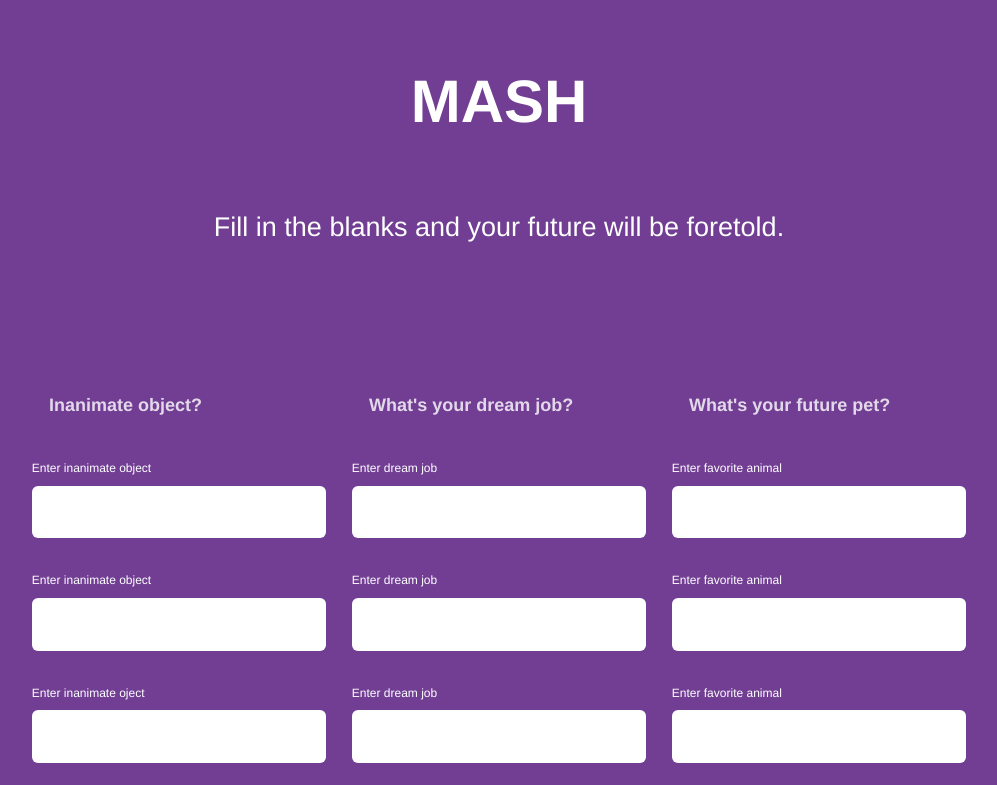
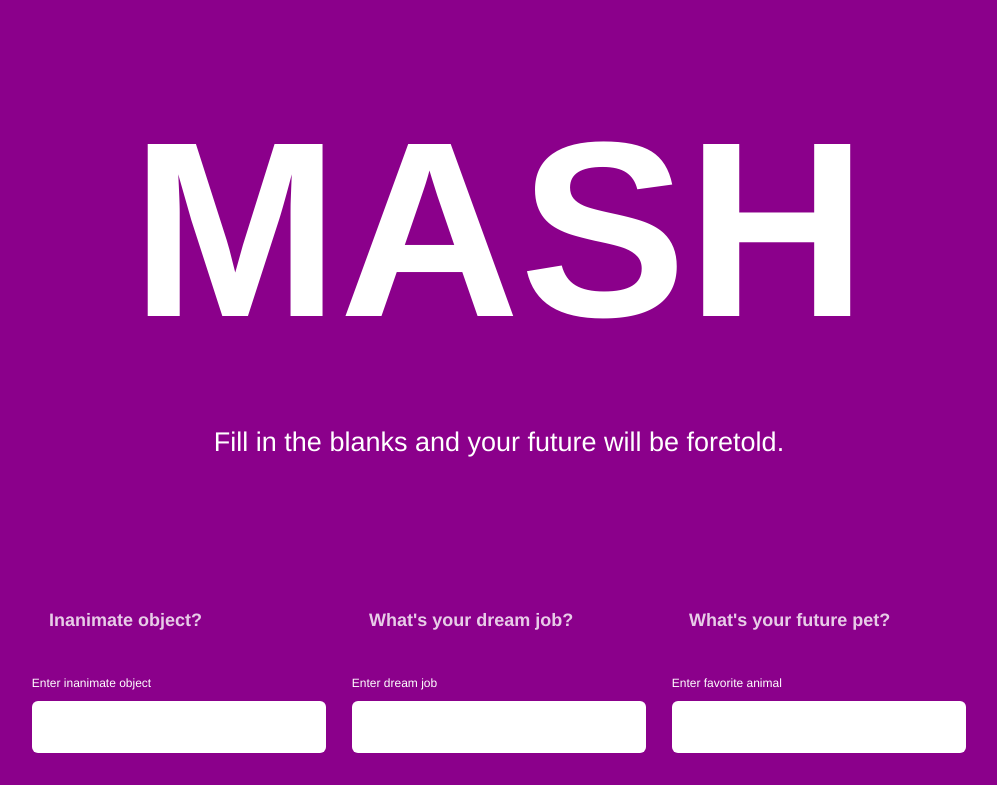
Before and after one commit to JavierGonzo78/MASH-game-Fall2021, a plain HTML site: page index.html in a window 1280 px wide. Shown: the top 785 px of the page, without its empty margins (141-1138 px from the left). Drawn offline with nearby package versions, Linux system fonts and the light colour scheme; files that its build step writes are made by us from their sources.

Commit message:
Update style.css
color and font size

```diff
--- a/style.css
+++ b/style.css
@@ -1,6 +1,6 @@
 /* Body styling */
 body {
-  background: #713e94;
+  background: darkmagenta;
   color: #fff;
   font-family: Helvetica, Arial;
   font-size: 27px;
@@ -14,7 +14,7 @@ body {
 
 /* Heading Styles */
 h1 {
-  font-size: 60px;
+  font-size: 250px;
   color: #fff;
   text-align: center;
 }
```
